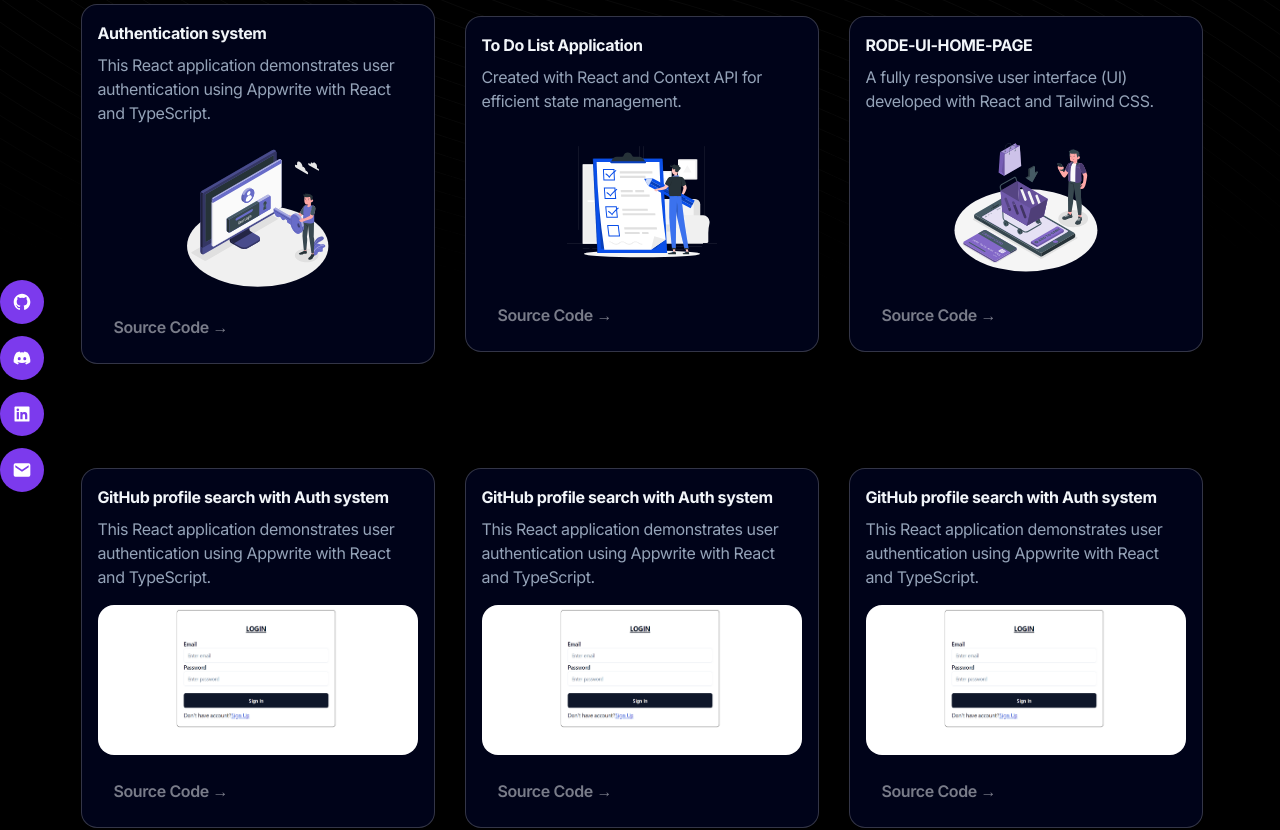
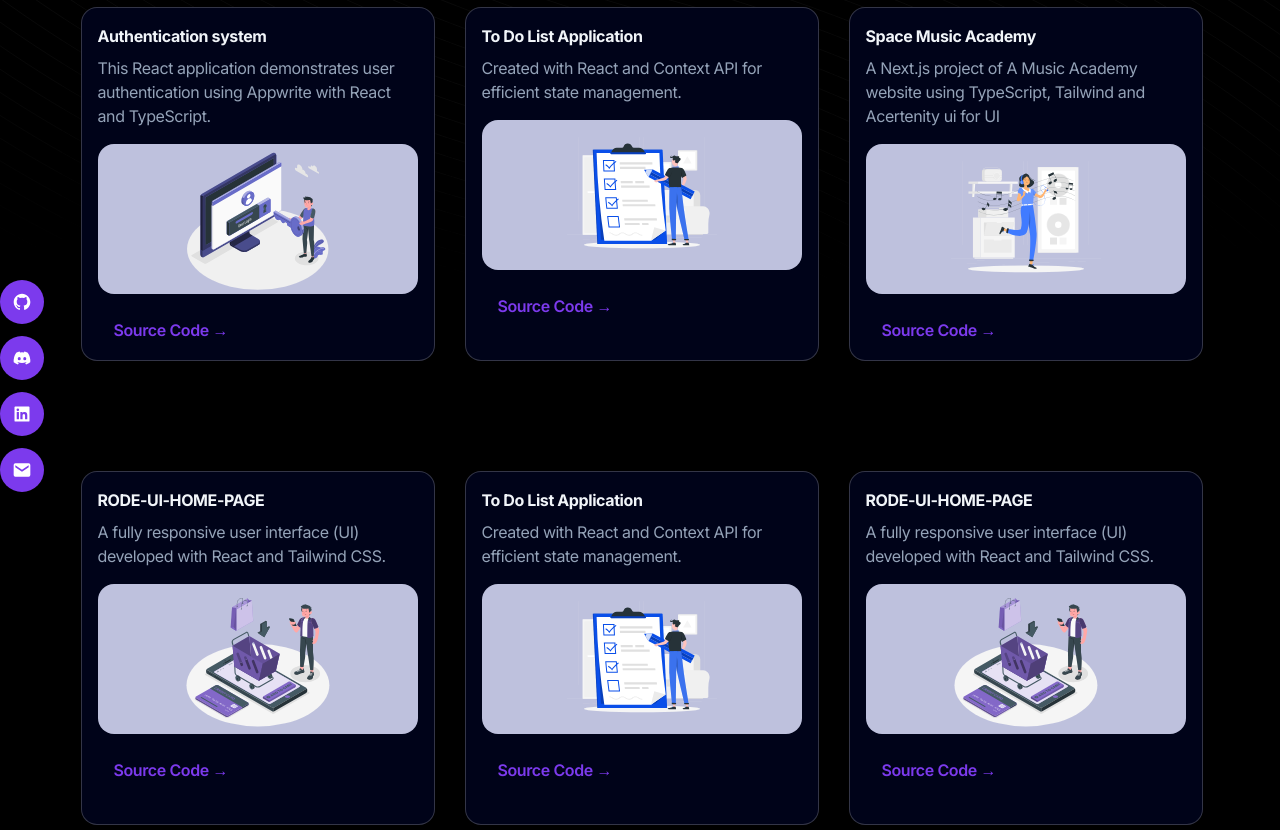
Before and after one commit to sakshi936/personal-portfolio, a Next.js app: page /all-projects in a window 1280 px wide. Shown: the part 300-1130 px from the top of the page. Built offline with nearby package versions, Linux system fonts and the light colour scheme.

Commit message:
fix: Image

```diff
--- a/src/app/all-projects/page.tsx
+++ b/src/app/all-projects/page.tsx
@@ -3,6 +3,7 @@ import { projects } from "@/data/projects";
 import React from "react";
 import { PinContainer } from "@/components/ui/3d-pin";
 import { BackgroundBeams } from "@/components/ui/background-beams";
+import Image from "next/image";
 
 interface Project {
 	id: number;
@@ -22,15 +23,13 @@ function AllProjects() {
 			<div className="h-full w-full flex  flex-wrap  items-center justify-center gap-y-36 my-20">
 				{projects.map(({ id, title, img, des, link, gitlink }: Project) => (
 					<PinContainer title={link} href={link} key={id}>
-						<div className="  m-0 tracking-tight text-slate-100/50 w-[20rem] h-auto ">
+						<div className="  m-0 tracking-tight text-slate-100/50 w-[16rem] md:w-[20rem] h-[20rem] ">
 							<h3 className="max-w-xs pb-2  font-bold  text-base text-slate-100">{title}</h3>
-							<div className="text-base m-0 p-0 font-normal">
-								<span className="text-slate-400 ">{des}</span>
-							</div>
-							<img src={img} alt="img" className=" w-full h-[150px] mt-4 rounded-2xl " />
-							{/* <div className="flex flex-1 w-full h-[150px] rounded-lg mt-4 bg-gradient-to-br from-violet-500 via-purple-500 to-blue-500" /> */}
+							<div className="text-sm md:text-base m-0 p-0 font-normal text-slate-400">{des}</div>
+							<Image src={img} alt="img" width={100} height={100} className=" w-full h-[150px] mt-4 rounded-2xl bg-white-100" />
+							{/* <div className="flex flex-1 w-full h-[150px] rounded-lg mt-4 bg-gradient-to-br from-violet-500 via-purple to-blue-500" /> */}
 							<div className="flex justify-between items-center mt-4">
-								<a href={gitlink} className="px-4 py-2 rounded-xl text-md font-semibold dark:text-purple-700 ">
+								<a href={gitlink} className="px-4 py-2 rounded-xl text-base font-semibold dark:text-purple ">
 									Source Code →
 								</a>
 							</div>
--- a/src/components/About.tsx
+++ b/src/components/About.tsx
@@ -22,9 +22,12 @@ function About() {
 						effortlessly.
 					</p>
 					<h2 className="mt-5 text-xl font-medium text-purple mb-5">Working to be better than yesterday!</h2>
-					<a href="#project">
-						<MagicButton title="View Projects" icon={<FaArrowDown />} position="right" />
-					</a>
+
+					<div className="w-fit">
+						<a href="#project">
+							<MagicButton title="View Projects" icon={<FaArrowDown />} position="right" />
+						</a>
+					</div>
 				</div>
 			</div>
 		</div>
--- a/src/components/Hero.tsx
+++ b/src/components/Hero.tsx
@@ -53,7 +53,7 @@ function Hero() {
 						{sociallist.map((social, index) => (
 							<div className="bg-purple w-fit p-3 rounded-full hover:animate-bounce" key={index}>
 								<a href={`${social.link}`}>
-									<img src={`${social.icon}`} alt={`${social.alt}`} />
+									<Image src={`${social.icon}`} alt={`${social.alt}`} width={20} height={20} />
 								</a>
 							</div>
 						))}
--- a/src/components/RecentProjects.tsx
+++ b/src/components/RecentProjects.tsx
@@ -23,16 +23,14 @@ function RecentProjects() {
 			<h1 className="heading  text-center font-bold text-5xl md:text-6xl text-purple "> Projects</h1>
 			<div className="h-full w-full flex  flex-wrap  items-center justify-center gap-y-28 py-20 ">
 				{RecentProject.map(({ id, title, img, des, link, iconLists, gitlink }: Project) => (
-					<PinContainer title="visit" href={link}>
-						<div className="  m-0 tracking-tight text-slate-100/50 w-[16rem] md:w-[20rem] h-auto " key={id}>
+					<PinContainer title="visit" href={link} key={id}>
+						<div className="  m-0 tracking-tight text-slate-100/50 w-[16rem] md:w-[20rem] h-[20rem] ">
 							<h3 className="max-w-xs pb-2  font-bold  text-base text-slate-100">{title}</h3>
-							<div className="text-base m-0 p-0 font-normal">
-								<span className="text-slate-400 ">{des}</span>
-							</div>
+							<div className=" md:text-base m-0 p-0 font-normal text-slate-400">{des}</div>
 							<Image src={img} alt="img" width={100} height={100} className=" w-full h-[150px] mt-4 rounded-2xl bg-white-100" />
 							{/* <div className="flex flex-1 w-full h-[150px] rounded-lg mt-4 bg-gradient-to-br from-violet-500 via-purple to-blue-500" /> */}
 							<div className="flex justify-between items-center mt-4">
-								<a href={gitlink} className="px-4 py-2 rounded-xl text-md font-semibold dark:text-purple ">
+								<a href={gitlink} className="px-4 py-2 rounded-xl text-base font-semibold dark:text-purple ">
 									Source Code →
 								</a>
 							</div>
@@ -40,9 +38,11 @@ function RecentProjects() {
 					</PinContainer>
 				))}
 			</div>
-			<Link href="/all-projects" className="flex justify-center mt-4">
-				<MagicButton title="Show all Projects " icon={<FaLocationArrow />} position="right" />
-			</Link>
+			<div className="flex justify-center mt-4">
+				<Link href="/all-projects" className="w-fit">
+					<MagicButton title="Show all Projects " icon={<FaLocationArrow />} position="right" />
+				</Link>
+			</div>
 		</div>
 	);
 }
--- a/src/components/TechStack.tsx
+++ b/src/components/TechStack.tsx
@@ -13,22 +13,25 @@ function TechStack() {
 			</h1>
 			<div className="flex flex-wrap  justify-center gap-6 mt-20">
 				{techStacks.map(({ icon, techname }: { icon: string; techname: string }, index) => (
-					<BackgroundGradient className="bg-black rounded-xl " containerClassName="w-fit rounded-xl ">
-						<div className=" w-[100px] h-[100px] md:w-[140px] md:h-[140px] flex flex-col justify-center items-center px-3 py-1 rounded-xl " key={index}>
+					<BackgroundGradient className="bg-black rounded-xl " containerClassName="w-fit rounded-xl " key={index}>
+						<div className=" w-[100px] h-[100px] md:w-[120px] md:h-[120px] flex flex-col justify-center items-center px-2 py-1 rounded-xl ">
 							<Image src={icon} alt={techname} width={60} height={60} className="w-[40px] h-[60px] md:w-[60px] md:h-[60px] mb-2" />
-							<p className="text-sm md:text-lg uppercase text-center">{techname}</p>
+							<p className="text-sm md:text-base uppercase text-center">{techname}</p>
 						</div>
 					</BackgroundGradient>
 				))}
 			</div>
-			{/* {techStacks.map(({ icon, techname }: { icon: string; techname: string }) => (
-				<GradientBorderButton className="bg-black rounded-xl">
-					<div className=" w-fit  flex flex-col justify-center items-center px-4 py-2 rounded-xl bg-black">
-						<img src={icon} alt="LinkedIn" className="w-[80px] h-[80px] mb-2" />
-						<p className="text-lg">{techname}</p>
-					</div>
-				</GradientBorderButton>
-			))} */}
+
+			{/* <div className="mt-10 flex flex-wrap justify-center items-center gap-5 ">
+				{techStacks.map(({ icon, techname }: { icon: string; techname: string }) => (
+					<GradientBorderButton className="bg-black rounded-xl">
+						<div className=" w-fit  flex flex-col justify-center items-center  px-4 py-2 rounded-xl bg-black">
+							<img src={icon} alt="LinkedIn" className="w-[80px] h-[80px] mb-2" />
+							<p className="text-lg">{techname}</p>
+						</div>
+					</GradientBorderButton>
+				))}
+			</div> */}
 			{/* <GradientBorderButton className=" rounded-xl">
 				<div className=" w-fit  flex flex-col justify-center items-center p-9 rounded-xl bg-black-100">
 					<img src="https://cdn-icons-png.flaticon.com/512/174/174857.png" alt="LinkedIn" className="w-[40px] h-[40px] mb-2" />
--- a/src/data/navItems.ts
+++ b/src/data/navItems.ts
@@ -1,7 +1,7 @@
 const navItems = [
 	{
 		name: "Home",
-		link: "/home",
+		link: "/",
 	},
 	{
 		name: "About",
--- a/src/data/projects.ts
+++ b/src/data/projects.ts
@@ -16,6 +16,14 @@ export const projects = [
 		gitlink: "https://github.com/sakshi936/ToDo",
 	},
 	{
+		id: 4,
+		title: "Space Music Academy",
+		des: "A Next.js project of A Music Academy website using TypeScript, Tailwind and Acertenity ui for UI",
+		img: "/projects/Music.svg",
+		link: "https://space-music-academy-nextjs.vercel.app/",
+		gitlink: "https://github.com/sakshi936/Space-Music-Academy",
+	},
+	{
 		id: 3,
 		title: "RODE-UI-HOME-PAGE",
 		des: "A fully responsive user interface (UI) developed with React and Tailwind CSS. ",
@@ -24,27 +32,19 @@ export const projects = [
 		gitlink: "https://github.com/sakshi936/Rode-UI-Clone",
 	},
 	{
-		id: 4,
-		title: "GitHub profile search with Auth system",
-		des: "This React application demonstrates user authentication using Appwrite with React and TypeScript. ",
-		img: "/project1.png",
-		link: "https://master--authentication-system-appwrite.netlify.app/",
-		gitlink: "https://github.com/sakshi936/Auth-System",
-	},
-	{
 		id: 5,
-		title: "GitHub profile search with Auth system",
-		des: "This React application demonstrates user authentication using Appwrite with React and TypeScript. ",
-		img: "/project1.png",
-		link: "https://master--authentication-system-appwrite.netlify.app/",
-		gitlink: "https://github.com/sakshi936/Auth-System",
+		title: "To Do List Application",
+		des: "Created with React and Context API for efficient state management. ",
+		img: "/projects/ToDoList.svg",
+		link: "https://to-do-av3o.vercel.app/",
+		gitlink: "https://github.com/sakshi936/ToDo",
 	},
 	{
 		id: 6,
-		title: "GitHub profile search with Auth system",
-		des: "This React application demonstrates user authentication using Appwrite with React and TypeScript. ",
-		img: "/project1.png",
-		link: "https://master--authentication-system-appwrite.netlify.app/",
-		gitlink: "https://github.com/sakshi936/Auth-System",
+		title: "RODE-UI-HOME-PAGE",
+		des: "A fully responsive user interface (UI) developed with React and Tailwind CSS. ",
+		img: "/projects/ExpenseTracker.svg",
+		link: "https://rode-ui-clone-eight.vercel.app/",
+		gitlink: "https://github.com/sakshi936/Rode-UI-Clone",
 	},
 ];
```
Also changed, not shown: public/projects/Music.svg (added).
